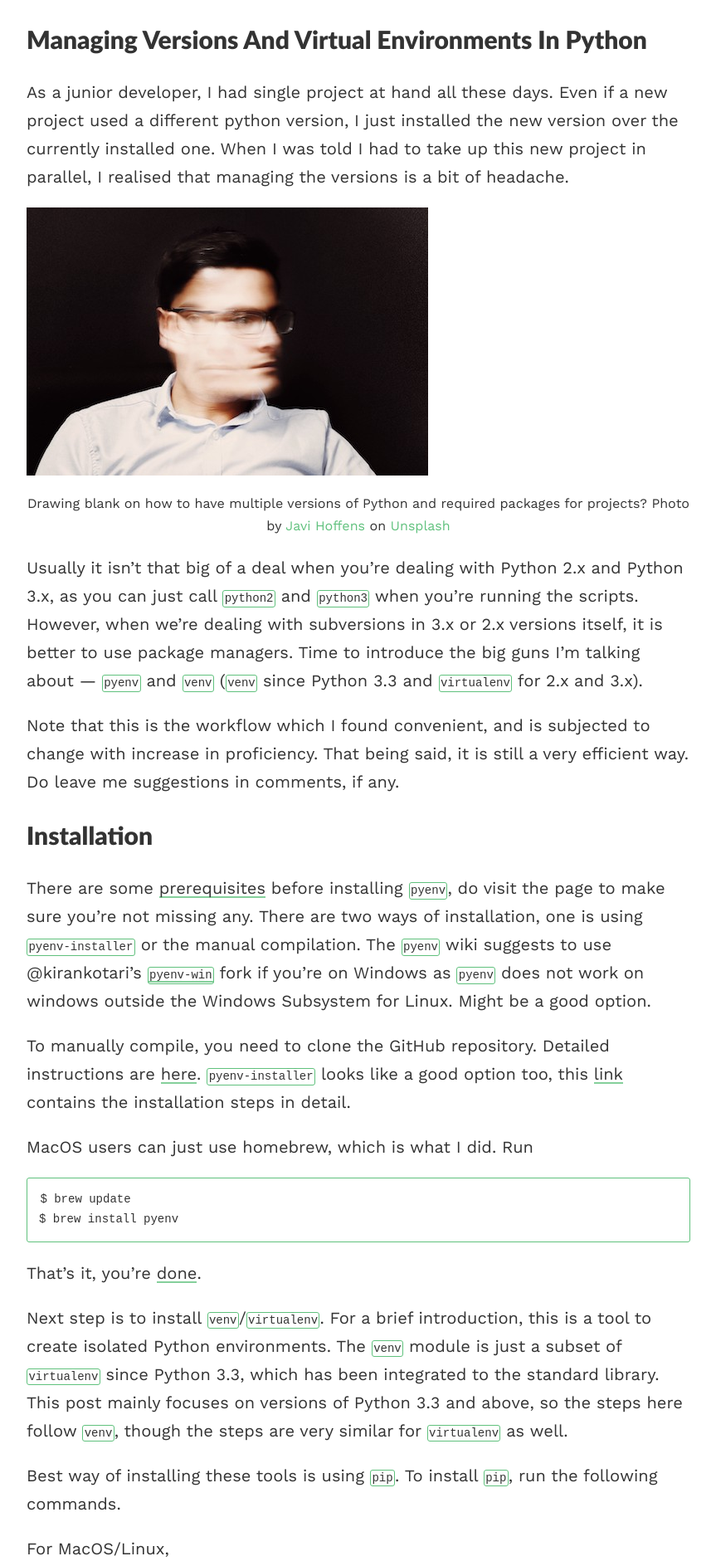
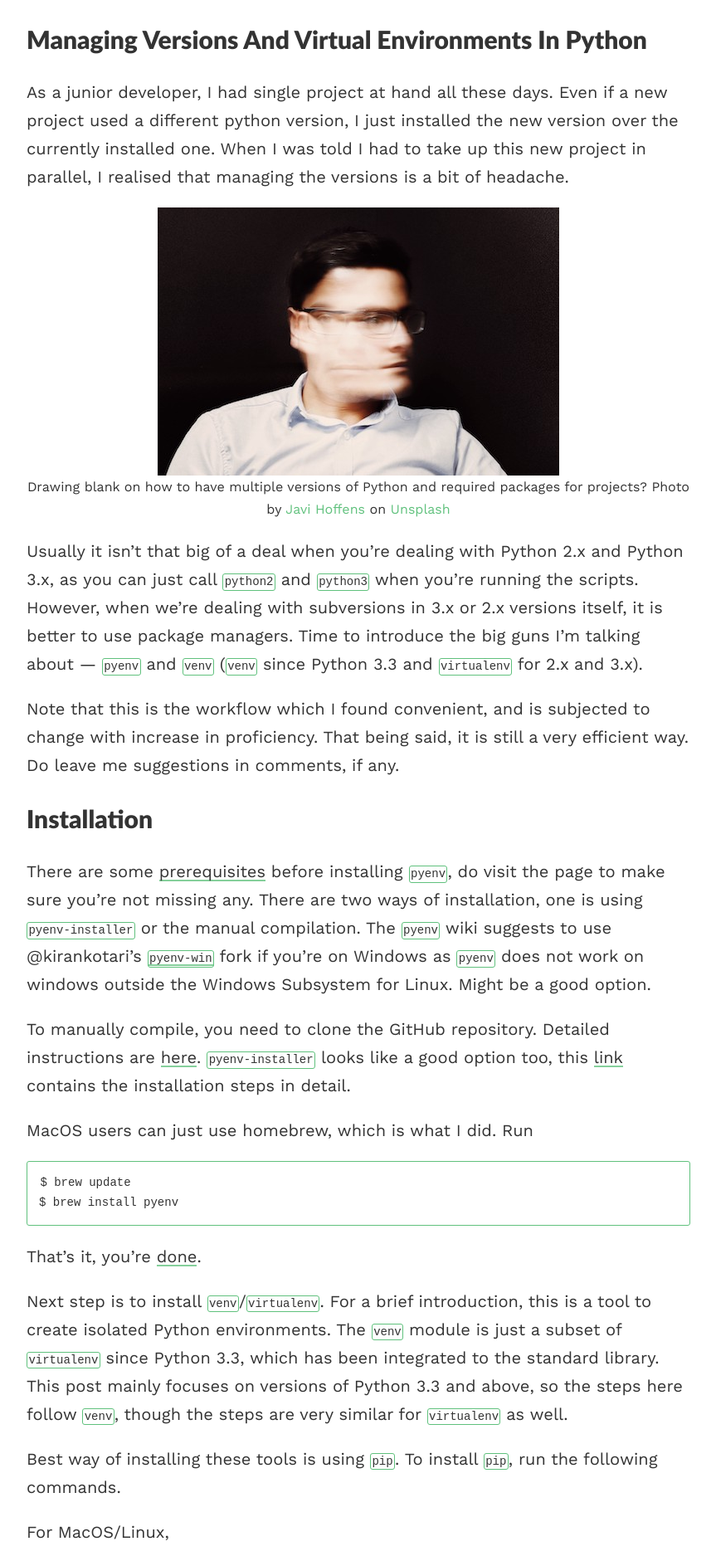
Before and after one commit to avinashbhat/avinashbhat.github.io, a Jekyll site: the page built from _posts/2019-08-30-Managing-Versions-and-Virtual-Environments-in-Python.md, in a window 1280 px wide. Shown: the part 690-2571 px from the top of the page at 83% size, without its empty margins (208-1071 px from the left). Built offline with Jekyll 4.4.1, drawn with Linux system fonts in a browser that asks for light colours; our own code applies the rules of GitHub Pages for plain Markdown files.

Commit message:
Formatting changes

````diff
--- a/_posts/2019-08-30-Managing-Versions-and-Virtual-Environments-in-Python.md
+++ b/_posts/2019-08-30-Managing-Versions-and-Virtual-Environments-in-Python.md
@@ -3,7 +3,9 @@
 
 As a junior developer, I had single project at hand all these days. Even if a new project used a different python version, I just installed the new version over the currently installed one. When I was told I had to take up this new project in parallel, I realised that managing the versions is a bit of headache.
 
+<div style="text-align:center;">
 <img src="/images/2019-08-30-01.jpeg" align="middle"/>
+</div>
 <div style="width:484px height:319px; font-size:80%; text-align:center;">
 	Drawing blank on how to have multiple versions of Python and required packages for projects? Photo by <a href="https://unsplash.com/@javihoffens?utm_source=medium&amp;utm_medium=referral">Javi Hoffens</a> on <a href="https://unsplash.com?utm_source=medium&amp;utm_medium=referral">Unsplash</a>
 </div>
@@ -68,7 +70,9 @@ $ pyenv versions
 ```
 The next step is to activate the specific Python version. There are two ways to do this. One is using the  `pyenv shell`  command, and other by setting the  `$PYENV_VERSION`  variable. First, add  `eval "$(pyenv init -)"`  to the  `.bash_profile`  and source it. This enables  `pyenv`  to add the Python version to the path. For the second step, either you can run  `$ export PYENV_VERSION=<version_number>`  or  `$ pyenv shell <version_number>`, both do the same job. You can verify that the Python version chosen is active by starting your IDLE.
 
+<div style="text-align:center;">
 <img src="/images/2019-08-30-02.png" align="middle"/>
+</div>
 <div style="width:484px height:319px; font-size:80%; text-align:center;">
 	Changing Python versions using pyenv shell
 </div>
````
